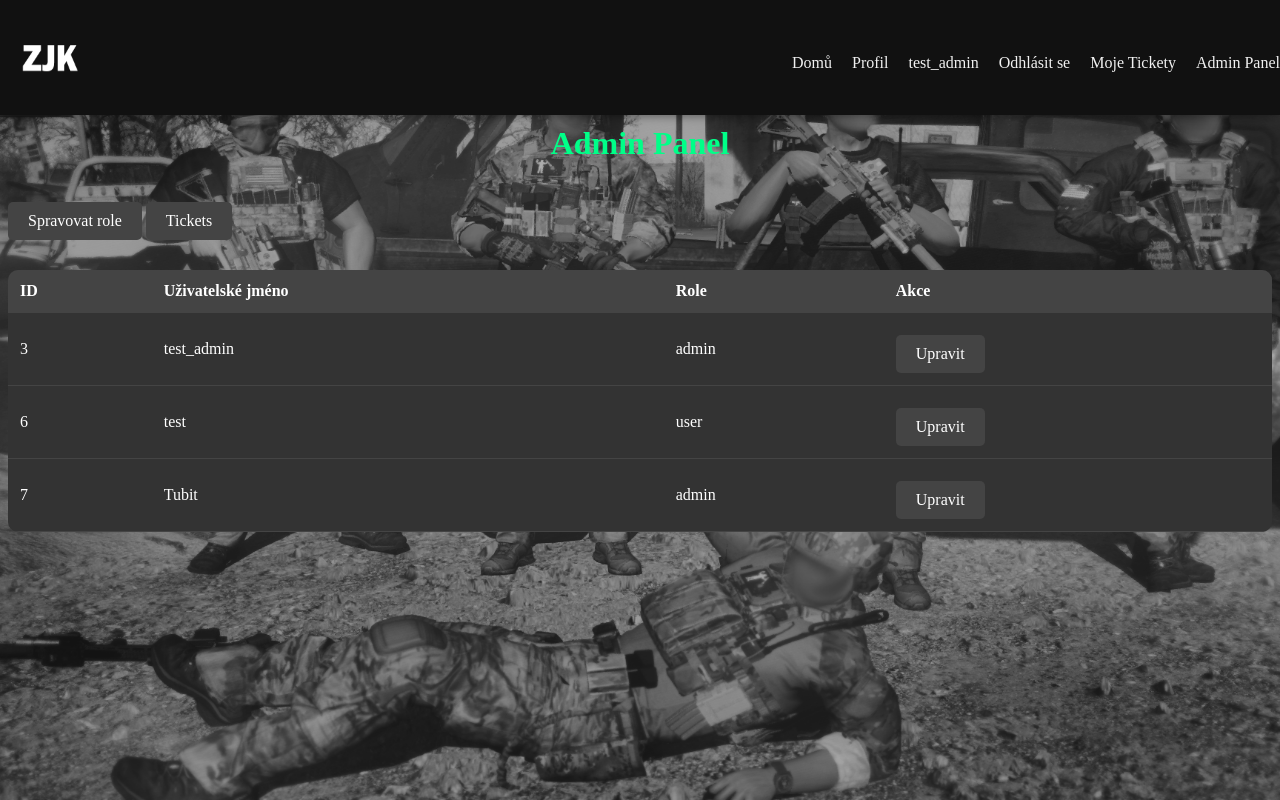
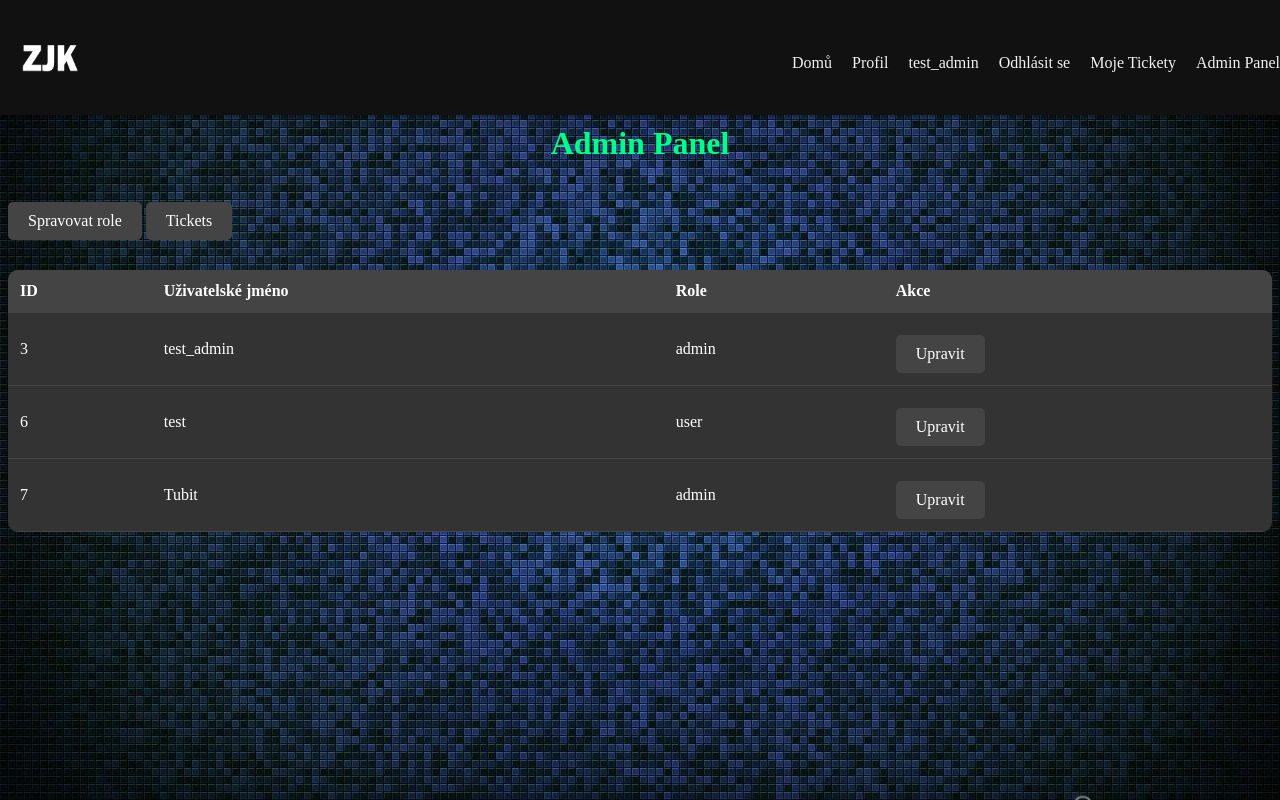
Before and after one commit to ZJK-Team/ZJK-Tickets, a PHP site: page /admin_dashboard.php in a window 1280 px wide. Run offline with PHP 8.4, Linux system fonts and the light colour scheme; a user stored in the database is signed in; data comes from the database, SQL or seed files in the repository.

Commit message:
oprava obrázků na pozadí

```diff
--- a/admin_panel.css
+++ b/admin_panel.css
@@ -1,4 +1,7 @@
-/* Základní styl pro admin panel */
+body{
+    background: url('img/admin_BG.jpg') no-repeat center center/cover;
+}
+
 .admin-panel-container {
     background-color: #222;
     color: #ffffff;
@@ -75,7 +78,3 @@ td{
 th{
     color: #ffffff;
 }
-
-body{
-    background: url('img/admin_BG.png') no-repeat center center/cover;
-}
--- a/admin_style.css
+++ b/admin_style.css
@@ -117,7 +117,7 @@ form button:hover {
 }
 
 body{
-    background: url('img/admin_BG.png') no-repeat center center/cover;
+    background: url('img/admin_BG.jpg') no-repeat center center/cover;
 }
 
 @media (max-width: 768px) {
```
Also changed, not shown: img/admin_BG.jpg (added), img/admin_BG.png (deleted).
